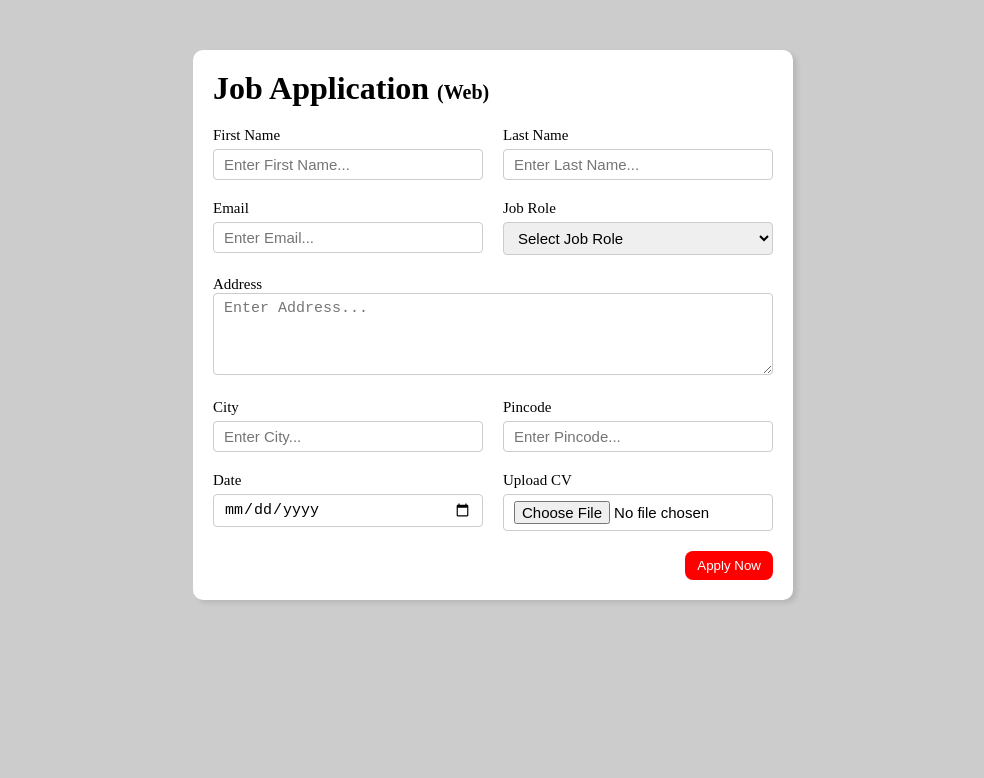
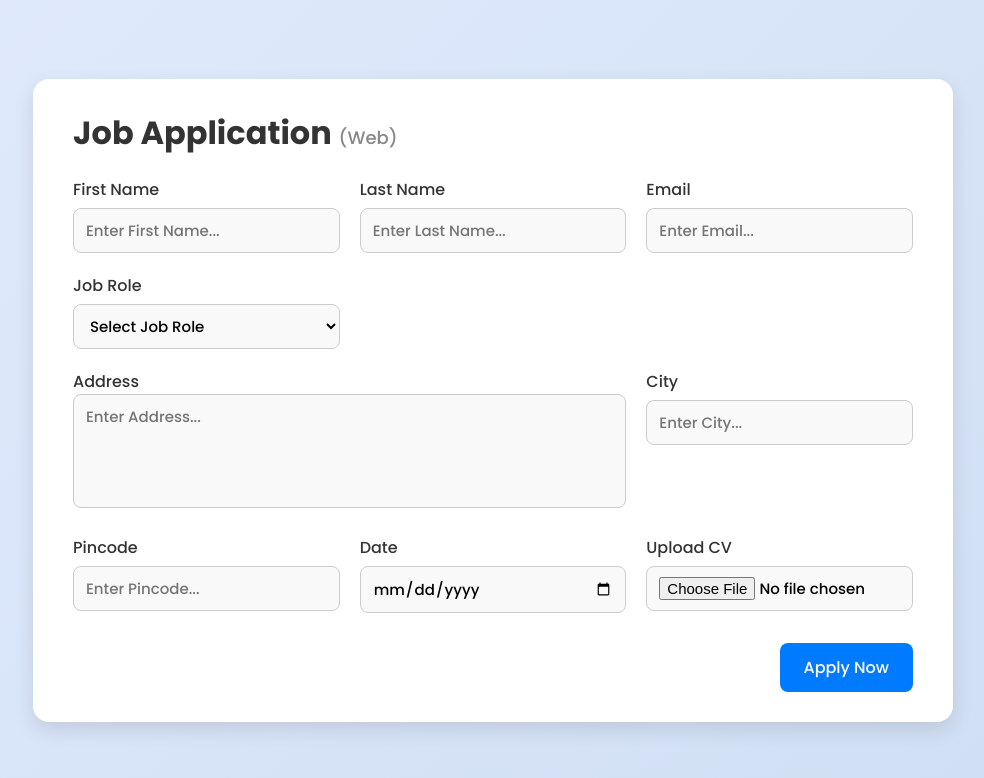
Before and after one commit to mahwish-hashmi/Job-Application-website, a plain HTML site: page index.html in a window 1280 px wide. Shown: the whole page, without its empty margins (147-1131 px from the left). Drawn offline with Linux system fonts and the light colour scheme.

Commit message:
Update style.css

```diff
--- a/style.css
+++ b/style.css
@@ -2,89 +2,113 @@
   margin: 0;
   padding: 0;
   box-sizing: border-box;
+  font-family: 'Poppins', sans-serif;
 }
 
 body {
-  background-color: #ccc;
+  background: linear-gradient(135deg, #e0eafc, #cfdef3);
+  min-height: 100vh;
+  display: flex;
+  align-items: center;
+  justify-content: center;
 }
+
 .container {
-  max-width: 900px;
-  margin: 0 auto;
+  max-width: 960px;
+  padding: 40px 20px;
+  width: 100%;
 }
 
 .apply_box {
-  max-width: 600px;
-  padding: 20px;
-  background-color: white;
-  margin: 0 auto;
-  margin-top: 50px;
-  box-shadow: 4px 3px 5px rgba(1, 1, 1, 0.1);
-  border-radius: 10px;
+  background-color: #ffffff;
+  padding: 30px 40px;
+  border-radius: 16px;
+  box-shadow: 0 8px 20px rgba(0, 0, 0, 0.1);
+  width: 100%;
+}
+
+h1 {
+  font-size: 32px;
+  font-weight: 700;
+  color: #333;
+  margin-bottom: 20px;
 }
 
 .title_small {
-  font-size: 20px;
+  font-size: 18px;
+  font-weight: 500;
+  color: #888;
 }
 
 .form_container {
-  margin-top: 20px;
   display: grid;
-  grid-template-columns: repeat(auto-fit, minmax(200px, 1fr));
+  grid-template-columns: repeat(auto-fit, minmax(220px, 1fr));
   gap: 20px;
 }
+
 .form_control {
   display: flex;
   flex-direction: column;
 }
 
 label {
-  font-size: 15px;
-  margin-bottom: 5px;
+  margin-bottom: 6px;
+  font-weight: 500;
+  color: #333;
 }
 
 input,
 select,
 textarea {
-  padding: 6px 10px;
+  padding: 10px 12px;
   border: 1px solid #ccc;
-  border-radius: 4px;
+  border-radius: 8px;
   font-size: 15px;
+  background-color: #f9f9f9;
+  transition: border 0.2s ease;
 }
 
-input:focus {
-  outline-color: red;
+input:focus,
+select:focus,
+textarea:focus {
+  outline: none;
+  border-color: #007bff;
+  background-color: #fff;
+}
+
+.textarea_control {
+  grid-column: 1 / span 2;
+}
+
+.textarea_control textarea {
+  width: 100%;
+  resize: none;
 }
 
 .button_container {
+  margin-top: 30px;
   display: flex;
-
   justify-content: flex-end;
-  margin-top: 20px;
-}
-button {
-  background-color: red;
-  border: transparent solid 2px;
-  padding: 5px 10px;
-  color: white;
-  border-radius: 8px;
-  transition: 0.3s ease-in;
-}
-button:hover {
-  background-color: #ccc;
-  border: 2px solid red;
-  color: black;
-  transition: 0.3s ease-out;
-  cursor: pointer;
-}
-.textarea_control {
-  grid-column: 1 / span 2;
-}
-.textarea_control textarea {
-  width: 100%;
 }
 
-@media (max-width: 460px) {
+button {
+  background-color: #007bff;
+  border: none;
+  padding: 12px 24px;
+  border-radius: 8px;
+  font-size: 16px;
+  color: white;
+  cursor: pointer;
+  transition: background-color 0.3s ease, transform 0.2s ease;
+}
+
+button:hover {
+  background-color: #0056b3;
+  transform: scale(1.03);
+}
+
+@media (max-width: 600px) {
   .textarea_control {
     grid-column: 1 / span 1;
   }
-} ;
+}
```
